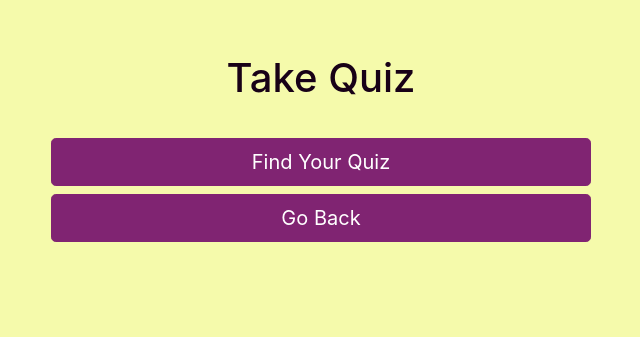
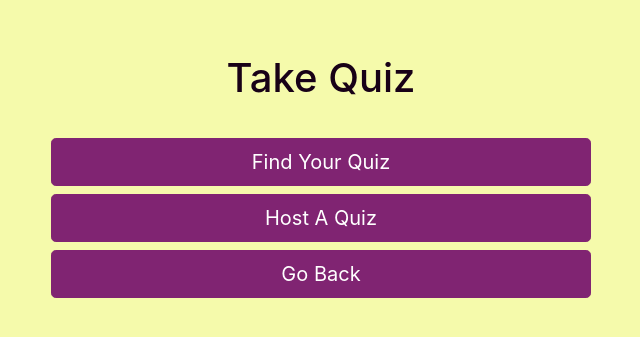
Before and after one commit to imotyashok/quiz-system-phase2, a Flask app: page /takequiz in a window 1280 px wide. Shown: the part 56-393 px from the top of the page, without its empty margins (319-959 px from the left). Run offline with Flask 2, Linux system fonts and the light colour scheme; some libraries are stand-ins or nearby versions.

Commit message:
Added host quiz button

```diff
--- a/quiz_app/templates/takequiz.html
+++ b/quiz_app/templates/takequiz.html
@@ -14,6 +14,10 @@
                 Find Your Quiz
               </button>
 
+              <button type="button" class="btn btn-primary btn-lg btn-block" onclick="window.location.href = 'host_quiz';">
+                Host A Quiz
+              </button>
+
               <button type="button" class="btn btn-primary btn-lg btn-block"
                 style="background-color: rgb(128, 36, 114)" onclick="window.location.href = 'home';">
                 Go Back
```
